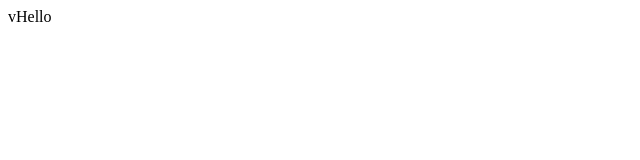
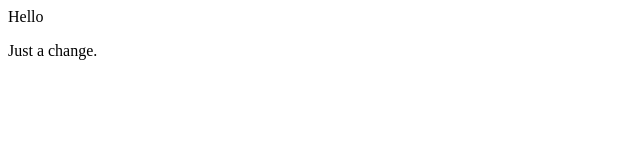
Before and after one commit to EddyMJT/Hello-world, a plain HTML site: page index.html in a window 1280 px wide. Shown: the full height of the page, 0-640 px from the left. Drawn offline with Linux system fonts and the light colour scheme.

Commit message:
added paragraph

```diff
--- a/index.html
+++ b/index.html
@@ -1 +1,2 @@
-<div>vHello</div>
+<div>Hello</div>
+<p>Just a change.</p>
```
